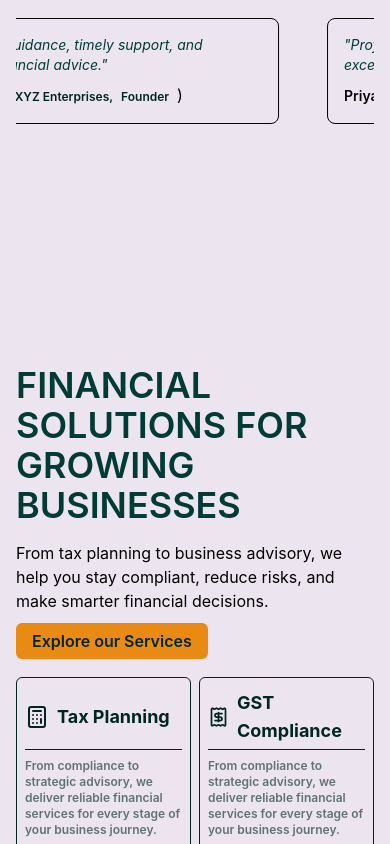
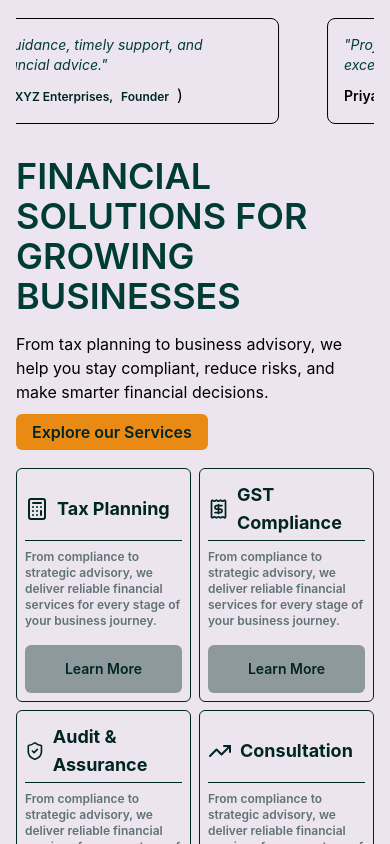
Before and after one commit to sakhambal/apwle2a, a React (Vite) app: page /#/ in a window 390 px wide. Shown: the part 1320-2164 px from the top of the page. Built offline with nearby package versions, Linux system fonts and the light colour scheme.

Commit message:
Adjust Services component height for responsiveness
Updated the height of the Services component for better responsiveness.

```diff
--- a/src/components/Hompepage/Services.jsx
+++ b/src/components/Hompepage/Services.jsx
@@ -4,7 +4,7 @@ import { Link } from "react-router-dom";
 
 const Services = () => {
   return (
-    <div className="flex items-center mx-4 mt-8 h-[125vh] justify-start bg-primary max-lg:h-[140vh] max-lg:mt-0 max-sm:h-[180vh]">
+    <div className="flex items-center mx-4 mt-8 h-auto justify-start bg-primary">
       <div className="flex w-full h-fit max-w-400 max-lg:flex-col">
         <div className="mb-4 w-1/3 h-full max-lg:w-full">
           <h1 className="h2-text">
```
